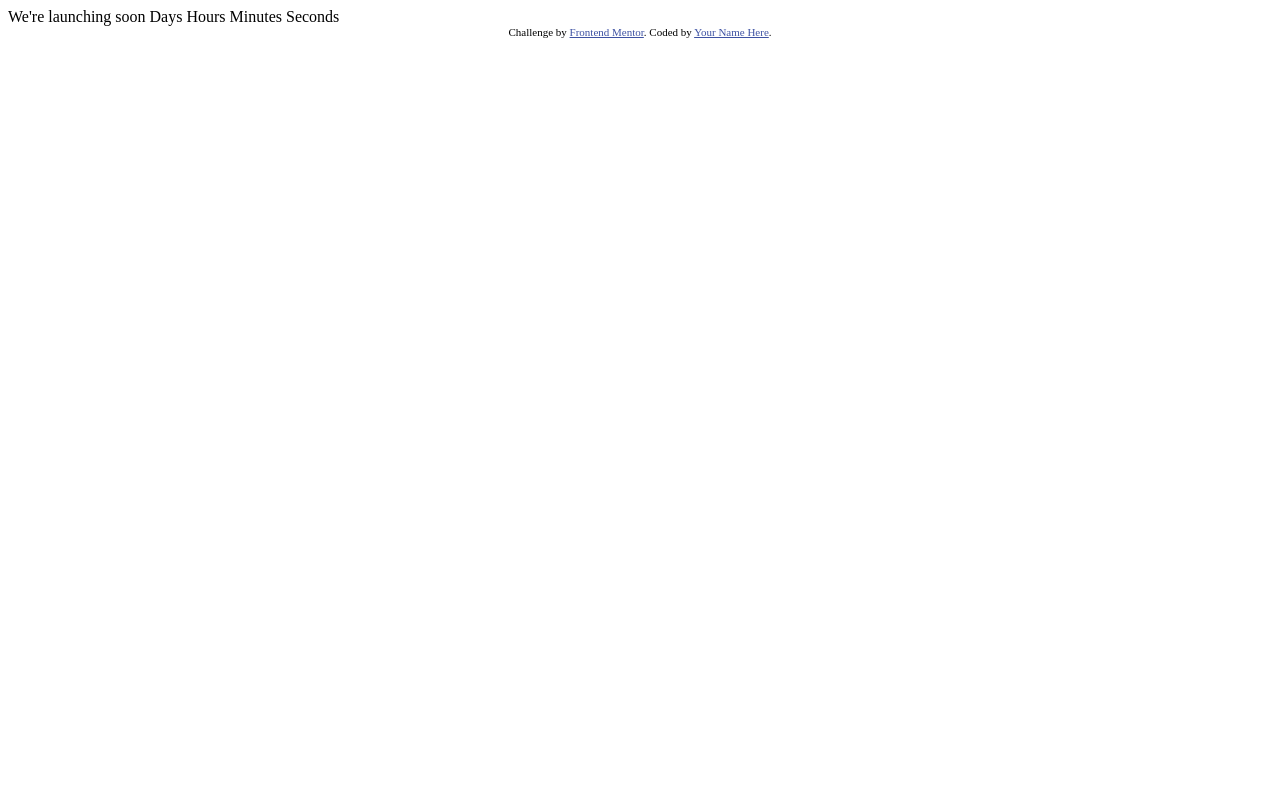
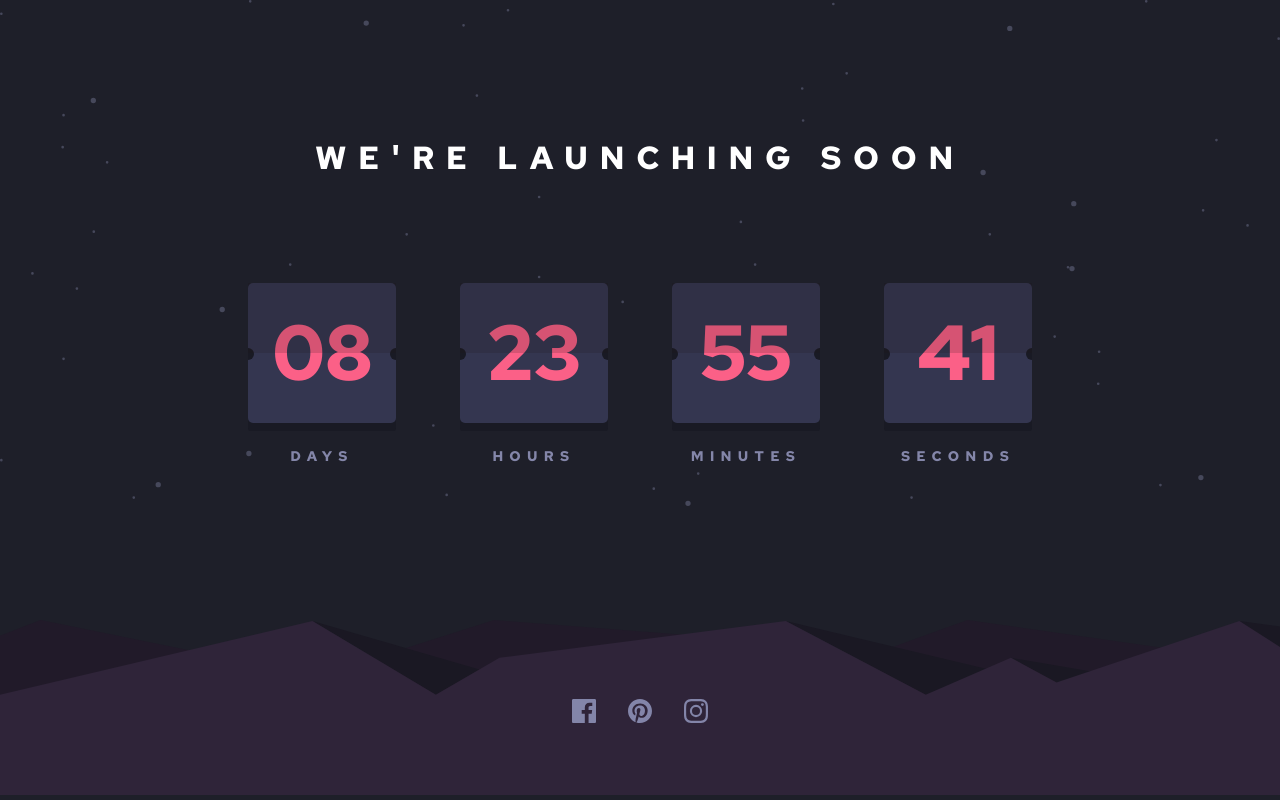
Before and after one commit to yoniakabecky/mini-projects-5, a plain HTML site: page index.html in a window 1280 px wide. Drawn offline with Linux system fonts and the light colour scheme.

Commit message:
Rough styling

```diff
--- /dev/null
+++ b/css/styles.css
@@ -0,0 +1,160 @@
+* {
+  margin: 0;
+  padding: 0;
+  box-sizing: border-box;
+}
+:root {
+  --grayish-blue: hsl(237, 18%, 59%);
+  --soft-red: hsl(345, 95%, 68%);
+  --white: hsl(0, 0%, 100%);
+  --dark-blue: hsl(236, 21%, 26%);
+  --very-dark-blue: hsl(235, 16%, 14%);
+  --black-blue: hsl(234, 17%, 12%);
+}
+body {
+  position: relative;
+  background-color: var(--very-dark-blue);
+  width: 100vw;
+  height: 100vh;
+  font-family: "Red Hat Text", sans-serif;
+  font-weight: 700;
+  color: var(--grayish-blue);
+}
+#body-top {
+  position: fixed;
+  top: 0;
+  display: flex;
+  flex-direction: column;
+  justify-content: center;
+  align-items: center;
+  width: 100%;
+  height: calc(100vh - 200px);
+}
+#body-bottom {
+  position: fixed;
+  bottom: 0;
+  width: 100%;
+  height: 200px;
+}
+
+/* backgrounds */
+.background {
+  position: absolute;
+  right: 0;
+  left: 0;
+}
+.hills {
+  bottom: 0;
+  z-index: -1;
+}
+.stars {
+  top: 0;
+  z-index: -2;
+}
+.hills > img,
+.stars > img {
+  width: 100%;
+  object-fit: cover;
+  /* TODO: screen width is smaller than 1440px, height: 100%; */
+}
+
+/* body top contents */
+.heading {
+  margin-bottom: 104px;
+  color: var(--white);
+  text-transform: uppercase;
+  letter-spacing: 0.36em;
+}
+.timer {
+  display: flex;
+}
+.cards {
+  position: relative;
+  margin: 0 32px;
+  width: 148px;
+  height: 148px;
+  overflow: hidden;
+}
+.shadow {
+  position: absolute;
+  top: 0;
+  left: 0;
+  z-index: -1;
+  border-radius: 5px;
+  background-color: var(--black-blue);
+  width: 148px;
+  height: 150px;
+}
+.card {
+  width: 100%;
+  height: 140px;
+  border-radius: 5px;
+  background-color: var(--dark-blue);
+}
+.top-half {
+  position: absolute;
+  top: 0;
+  width: 100%;
+  height: 70px;
+  background-color: rgba(33, 18, 18, 17%);
+  z-index: 2;
+}
+
+.middle-line {
+  position: absolute;
+  top: 70px;
+  border-bottom: 0.1px solid rgba(25, 26, 36, 50%);
+  width: 148px;
+}
+.card::before {
+  position: absolute;
+  top: 50%;
+  left: 0;
+  transform: translateY(-50%);
+  margin: -3px -6px;
+  border-radius: 50%;
+  background-color: var(--black-blue);
+  padding: 6px;
+  content: "";
+  z-index: 1;
+}
+.card::after {
+  position: absolute;
+  top: 50%;
+  right: 0;
+  transform: translateY(-50%);
+  margin: -3px -6px;
+  border-radius: 50%;
+  background-color: var(--black-blue);
+  padding: 6px;
+  content: "";
+  z-index: 1;
+}
+.numbers {
+  position: absolute;
+  left: 50%;
+  transform: translateX(-50%);
+  margin: 18px auto;
+  font-size: 78px;
+  color: var(--soft-red);
+}
+.card-name {
+  margin-top: 16px;
+  font-size: 14px;
+  text-align: center;
+  text-transform: uppercase;
+  letter-spacing: 0.45em;
+}
+
+/* social links */
+#social-links {
+  position: fixed;
+  bottom: 72px;
+  left: 50%;
+  transform: translateX(-50%);
+  display: flex;
+  justify-content: center;
+}
+.icons {
+  margin: 0 16px;
+}
--- a/index.html
+++ b/index.html
@@ -1,31 +1,94 @@
 <!DOCTYPE html>
 <html lang="en">
   <head>
-  <meta charset="UTF-8">
-  <meta name="viewport" content="width=device-width, initial-scale=1.0"> <!-- displays site properly based on user's device -->
+    <meta charset="UTF-8" />
+    <meta name="viewport" content="width=device-width, initial-scale=1.0" />
 
-  <link rel="icon" type="image/png" sizes="32x32" href="./images/favicon-32x32.png">
+    <link
+      rel="icon"
+      type="image/png"
+      sizes="32x32"
+      href="./images/favicon-32x32.png"
+    />
 
     <title>Frontend Mentor | Launch countdown timer</title>
 
-  <!-- Feel free to remove these styles or customise in your own stylesheet 👍 -->
-  <style>
-    .attribution { font-size: 11px; text-align: center; }
-    .attribution a { color: hsl(228, 45%, 44%); }
-  </style>
+    <link rel="stylesheet" href="./css/styles.css" />
+
+    <!-- Google Fonts -->
+    <link rel="preconnect" href="https://fonts.gstatic.com" />
+    <link
+      href="https://fonts.googleapis.com/css2?family=Red+Hat+Text:wght@700&display=swap"
+      rel="stylesheet"
+    />
   </head>
   <body>
+    <div id="body-top">
+      <h1 class="heading">We're launching soon</h1>
 
-  We're launching soon
+      <div class="timer">
+        <div>
+          <div class="cards">
+            <div id="days" class="numbers">08</div>
+            <div class="card"></div>
+            <div class="top-half"></div>
+            <div class="shadow"></div>
+          </div>
+          <div class="card-name">Days</div>
+        </div>
 
-  Days
-  Hours
-  Minutes
-  Seconds
+        <div>
+          <div class="cards">
+            <div id="hours" class="numbers">23</div>
+            <div class="card"></div>
+            <div class="top-half"></div>
+            <div class="shadow"></div>
+          </div>
+          <div class="card-name">Hours</div>
+        </div>
 
-  <div class="attribution">
-    Challenge by <a href="https://www.frontendmentor.io?ref=challenge" target="_blank">Frontend Mentor</a>.
-    Coded by <a href="#">Your Name Here</a>.
+        <div>
+          <div class="cards">
+            <div id="minutes" class="numbers">55</div>
+            <div class="card"></div>
+            <div class="top-half"></div>
+            <div class="shadow"></div>
+          </div>
+          <div class="card-name">Minutes</div>
+        </div>
+
+        <div>
+          <div class="cards">
+            <div id="secounds" class="numbers">41</div>
+            <div class="card"></div>
+            <div class="top-half"></div>
+            <div class="shadow"></div>
+          </div>
+          <div class="card-name">Seconds</div>
+        </div>
+      </div>
+
+      <div class="background stars">
+        <img src="./images/bg-stars.svg" alt="hills" />
+      </div>
+    </div>
+
+    <div id="body-bottom">
+      <div id="social-links">
+        <div id="facebook" class="icons">
+          <img src="images/icon-facebook.svg" alt="facebook icon" />
+        </div>
+        <div id="pinterest" class="icons">
+          <img src="images/icon-pinterest.svg" alt="pinterest icon" />
+        </div>
+        <div id="instagram" class="icons">
+          <img src="images/icon-instagram.svg" alt="instagram icon" />
+        </div>
+      </div>
+
+      <div class="background hills">
+        <img src="./images/pattern-hills.svg" alt="hills" />
+      </div>
     </div>
   </body>
 </html>
```
Also changed, not shown: 1 other file. Lines whose indentation alone changed are shown as unchanged.
